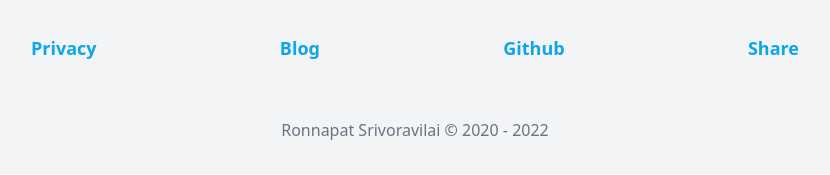
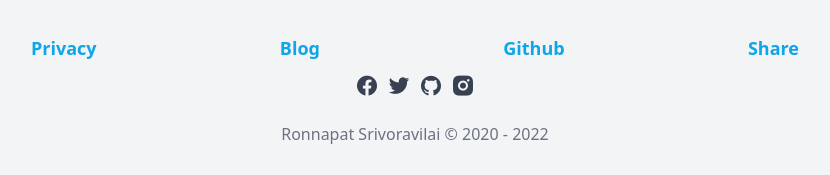
Before and after one commit to ronnapatp/ronnapat.com, a Next.js app: page /en-us/cookie in a window 1280 px wide. Shown: the part 2274-2449 px from the top of the page, without its empty margins (225-1055 px from the left). Built offline with nearby package versions, Linux system fonts and the light colour scheme; no server answers.

Commit message:
Update footer

```diff
--- a/components/footer.js
+++ b/components/footer.js
@@ -72,7 +72,29 @@ export default function footer({
                     </button>
                 </li>
             </ul>
-                <div className="text-center text-gray-500 pt-10 sm:pt-12 font-light flex items-center justify-center dark:text-gray-300">
+                  <div id='follow' className='text-center space-x-2'>
+                    <span>
+                      <a target='_blank' href='https://facebook.com/pieronnapatp'>
+                        <i class="ri-facebook-circle-fill text-gray-700 dark:text-gray-200 text-xl md:text-2xl"></i>
+                      </a>
+                    </span>
+                    <span>
+                      <a target='_blank' href='https://twitter.com/ronnapatp'>
+                        <i class="ri-twitter-fill text-gray-700 dark:text-gray-200 text-xl md:text-2xl"></i>
+                      </a>
+                    </span>
+                    <span>
+                      <a target='_blank' href='https://github.com/ronnapatp'>
+                        <i class="ri-github-fill text-gray-700 dark:text-gray-200 text-xl md:text-2xl"></i>
+                      </a>
+                    </span>
+                    <span>
+                      <a target='_blank' href='https://instagram.com/ronnapatsri'>
+                        <i class="ri-instagram-fill text-gray-700 dark:text-gray-200 text-xl md:text-2xl"></i>
+                      </a>
+                    </span>
+                  </div>
+                <div className="text-center text-gray-500 pt-2 sm:pt-5 font-light flex items-center justify-center dark:text-gray-300">
                     Ronnapat Srivoravilai © 2020 - {new Date().getFullYear()}
                 </div>
             </div>
```
